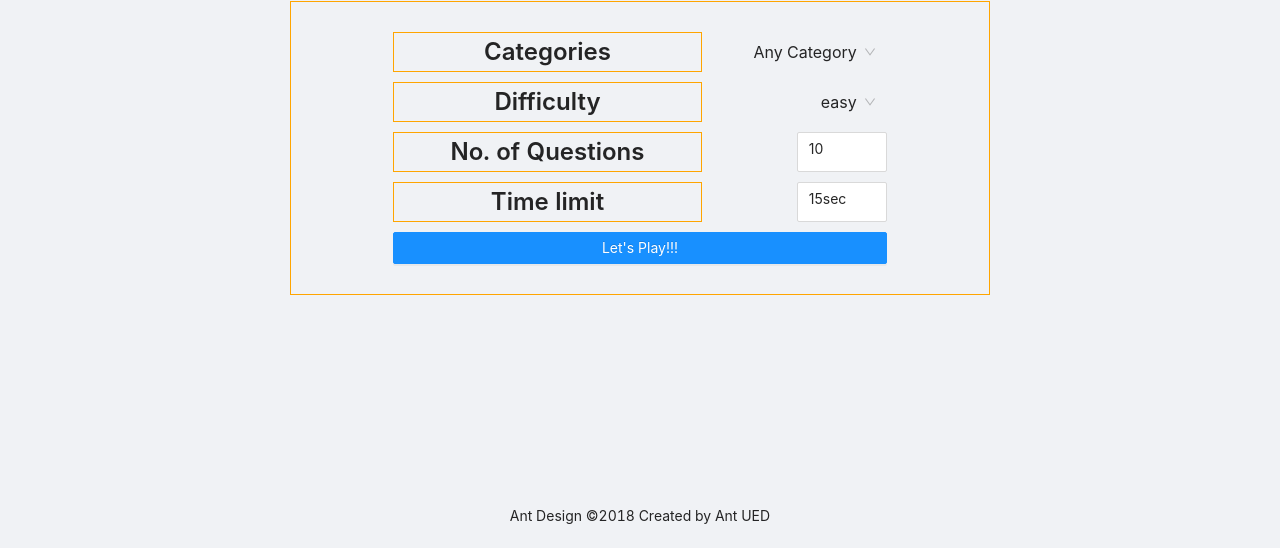
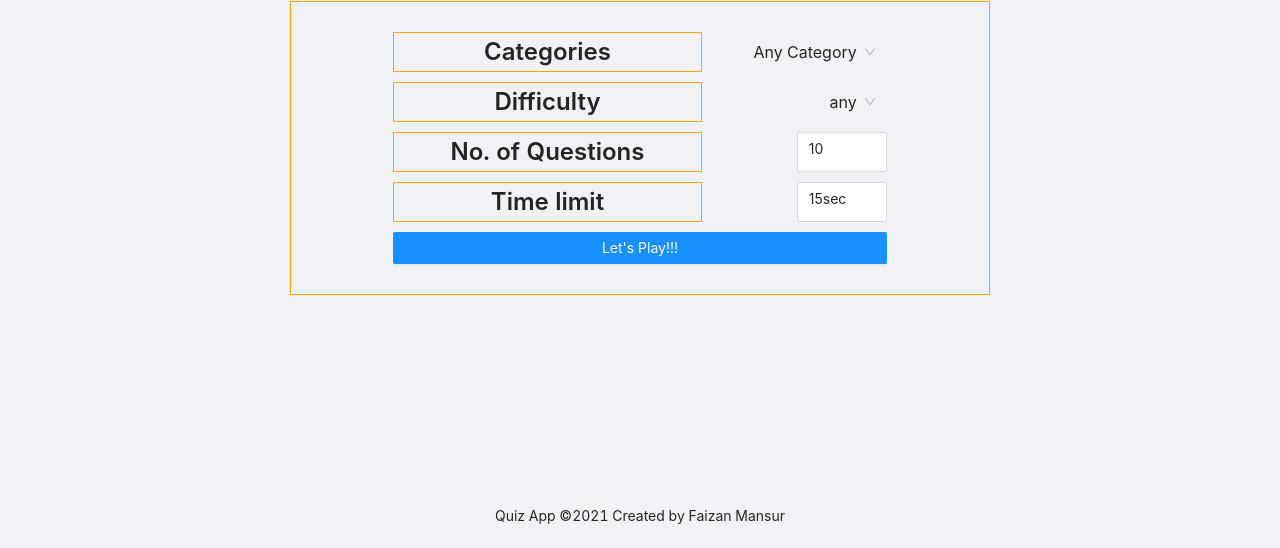
Before and after one commit to phaizi/quiz-app, a React (Create React App) app: page / in a window 1280 px wide. Shown: the part 249-797 px from the top of the page. Built offline with nearby package versions, Linux system fonts and the light colour scheme.

Commit message:
Completed Home.tsx functionality and fetch request

```diff
--- a/src/App.tsx
+++ b/src/App.tsx
@@ -3,25 +3,21 @@ import React, { useEffect, useState } from 'react';
 import Home from './components/Home'
 import Quiz from './components/Quiz'
 import Score from './components/Score'
-import {Stage, Question} from './services/types'
+import {Stage, Question, Options} from './services/types'
 import {apiCall} from './services/functions'
 import './App.css';
 
 const App = () => {
   const [stage, setStage] = useState(Stage.start)
-  const [quizOptions, setOptions] = useState({amount:10,category:'',difficulty:''})
-  // faltu code to avoid warnings
-  if(stage===Stage.end){
-    setStage(Stage.start);
-    setOptions({amount:10,category:'',difficulty:''})
-  }
-  const [quizDate, setData] = useState<Question[]>([])
+  const [quizOptions, setOptions] = useState<Options>({amount:10,time:15,category:8,difficulty:'any'})
+  const [quizData, setData] = useState<Question[]>([])
 
 useEffect(()=>{
     if (stage === Stage.during){
       apiCall(quizOptions).then((data)=>{
+        // console.log('this is resolve = ',data)
         setData(data)
-        console.log(quizDate)
+        console.log('chala',quizData)
       })
     }
 
@@ -30,7 +26,7 @@ useEffect(()=>{
 
 return(
   <div className="App">
-    {stage===Stage.start ? <Home/> :
+    {stage===Stage.start ? <Home options={quizOptions} setOptions={setOptions} setStage={setStage}/> :
     stage===Stage.during ? <Quiz/> : <Score/>}
   </div>
     )
--- a/src/components/Home.tsx
+++ b/src/components/Home.tsx
@@ -1,4 +1,5 @@
 import React from 'react';
+import {Options, Stage} from '../services/types'
 import { Layout, InputNumber, Button } from 'antd';
 import Title from 'antd/lib/typography/Title';
 import { Select } from 'antd';
@@ -12,10 +13,11 @@ const { Option } = Select;
 //   ['easy', 'medium', 'hard'],
 //   ['1', '2', '3']
 // ]
-const categories = ['Any Category', 'General Knowledge', 'Entertainment: Books', 'Entertainment: Film', 'Entertainment: Music', 'Entertainment: Musicals and Theatres', 'Entertainment: Television', 'Entertainment: Video Games', 'Entertainment: Board Games', 'Science and Nature', 'Science: Computers', 'Science: Mathematics', 'Mythology', 'Sports', 'Geography', 'History', 'Politics', 'Art', 'Celebrities', 'Animals', 'Vehicles', 'Entertainment: Comics', 'Science: Gadgets', 'Entertainment: Japanese Anime & Manga', 'Entertainment: Cartoons & Animations']
-const difficulty = ['easy', 'medium', 'hard']
-export default function Home() {
+const categories = ['Any Category', 'General Knowledge', 'Books', 'Film', 'Music', 'Musicals and Theatres', 'Television', 'Video Games', 'Board Games', 'Science and Nature', 'Science: Computers', 'Science: Mathematics', 'Mythology', 'Sports', 'Geography', 'History', 'Politics', 'Art', 'Celebrities', 'Animals', 'Vehicles', 'Comics', 'Science: Gadgets', 'Japanese Anime & Manga', 'Cartoons & Animations']
+const difficulty = ['any', 'easy', 'medium', 'hard']
+export default function Home(props:{options:Options, setOptions:(value: React.SetStateAction<Options>)=>void, setStage:(value: React.SetStateAction<Stage>)=>void}) {
   const { Header, Content, Footer, } = Layout;
+
   return (
     <Layout style={{ height: '100vh' }}>
       <Header className="header">
@@ -33,9 +35,9 @@ export default function Home() {
                 <Title style={{ lineHeight: 'inherit', marginBottom: '0px', }} level={3}>Categories</Title>
               </Col>
 
-              <Select style={{ padding: '0px', margin: '0px 0px' }} defaultValue={categories[0]} dropdownMatchSelectWidth={false} bordered={false} size='large'>
-                {categories.map((option: string) => (
-                  <Option value={option}>{option}</Option>
+              <Select style={{ padding: '0px', margin: '0px 0px' }} onChange={function(value, option){props.setOptions({...props.options, category:value})}} value={props.options.category} dropdownMatchSelectWidth={false} bordered={false} size='large'>
+                {categories.map((option: string,index) => (
+                  <Option value={index + 8}>{option}</Option>
                 ))}
               </Select>
             </Row>
@@ -44,7 +46,7 @@ export default function Home() {
               <Col xs={{ span: 20 }} sm={{ span: 15 }} style={{ borderStyle: 'solid', borderColor: 'orange', borderWidth: 1 }} >
                 <Title style={{ lineHeight: 'inherit', marginBottom: '0px' }} level={3}>Difficulty</Title>
               </Col>
-              <Select defaultValue={difficulty[0]} dropdownMatchSelectWidth={false} bordered={false} size='large'>
+              <Select onChange={(value,option)=>{props.setOptions({...props.options, difficulty:value})}} value={props.options.difficulty} dropdownMatchSelectWidth={false} bordered={false} size='large'>
                 {difficulty.map((option: string) => (
                   <Option value={option}>{option}</Option>
                 ))}
@@ -55,7 +57,7 @@ export default function Home() {
               <Col xs={{ span: 20 }} sm={{ span: 15 }} style={{ borderStyle: 'solid', borderColor: 'orange', borderWidth: 1 }} >
                 <Title style={{ lineHeight: 'inherit', marginBottom: '0px' }} level={3}>No. of Questions</Title>
               </Col>
-              <InputNumber min={1} max={49} defaultValue={10} />
+              <InputNumber min={1} max={49} onChange={(value)=>{if(typeof value === 'number'){props.setOptions({...props.options, amount:value})}}} value={props.options.amount}/>
             </Row>
             <Row justify="space-between" style={{ margin: '10px 0px ' }}
             >
@@ -63,12 +65,12 @@ export default function Home() {
                 <Title style={{ lineHeight: 'inherit', marginBottom: '0px' }} level={3}>Time limit</Title>
               </Col>
 
-              <InputNumber formatter={value => `${value}sec`} parser={value => value?.replace('sec', '') + ''} min={1} max={600} defaultValue={15} />
+              <InputNumber onChange={(value)=>{if(typeof value === 'number'){props.setOptions({...props.options, time:value})}}} formatter={value => `${value}sec`} parser={value => value?.replace('sec', '') + ''} min={1} max={600} value={props.options.time} />
             </Row>
             <Row justify="space-between" style={{ margin: '10px 0px ' }}
             >
               <Col span={24}>
-                <Button type='primary' block>Let's Play!!!</Button>
+                <Button onClick={(e)=>{props.setStage(Stage.during);console.log(props.options)}} type='primary' block>Let's Play!!!</Button>
               </Col>
 
             </Row>
@@ -77,7 +79,7 @@ export default function Home() {
         </Row>
 
       </Content>
-      <Footer style={{ textAlign: 'center' }}>Ant Design ©2018 Created by Ant UED</Footer>
+      <Footer style={{ textAlign: 'center' }}>Quiz App ©2021 Created by Faizan Mansur</Footer>
     </Layout>
   );
 }
--- a/src/services/functions.ts
+++ b/src/services/functions.ts
@@ -1,11 +1,15 @@
-import { Data, QuizOptions, Question } from '../services/types'
+import { Data, Options, Question, } from '../services/types'
 
 export const shuffleArray = (array: any[]) =>
     array.sort(() => Math.random() - 0.5)
 
-export async function apiCall(options:QuizOptions) : Promise<Question[]>  {
-    const response = await fetch(`https://opentdb.com/api.php?amount=${options.amount}&category=${options.category}&difficulty=${options.difficulty}&type=multiple`)
+export async function apiCall(options:Options) : Promise<Question[]>  {
+    console.log(`https://opentdb.com/api.php?amount=${options.amount}&category=${options.category<9?0:options.category}&difficulty=${options.difficulty==='any'?0:options.difficulty}&type=multiple`)
+    const response = await fetch(`https://opentdb.com/api.php?amount=${options.amount}&category=${options.category<9?0:options.category}&difficulty=${options.difficulty==='any'?0:options.difficulty}&type=multiple`)
+    // <9 comparison is made bcoz in select component, category 8 corresponds to all categories while in api for that it has to be 0 and similar is the case for difficulty
     const { results } = await response.json()
+    console.log('this is results',results)
+
     return (
         results.map((question: Data) => (
             {
--- a/src/services/types.ts
+++ b/src/services/types.ts
@@ -2,6 +2,13 @@ export enum Stage{
   start,
   during,
   end,
+}
+
+export type Options = {
+  amount:number,
+  category:number,
+  difficulty:string,
+  time:number,
 }
 
 export type Data = {
@@ -16,7 +23,3 @@ export type Data = {
 export type Question = Data & {
   answers:string[]
 }
-
-export type QuizOptions = {
-  amount:number,category:string,difficulty:string
-}
```
